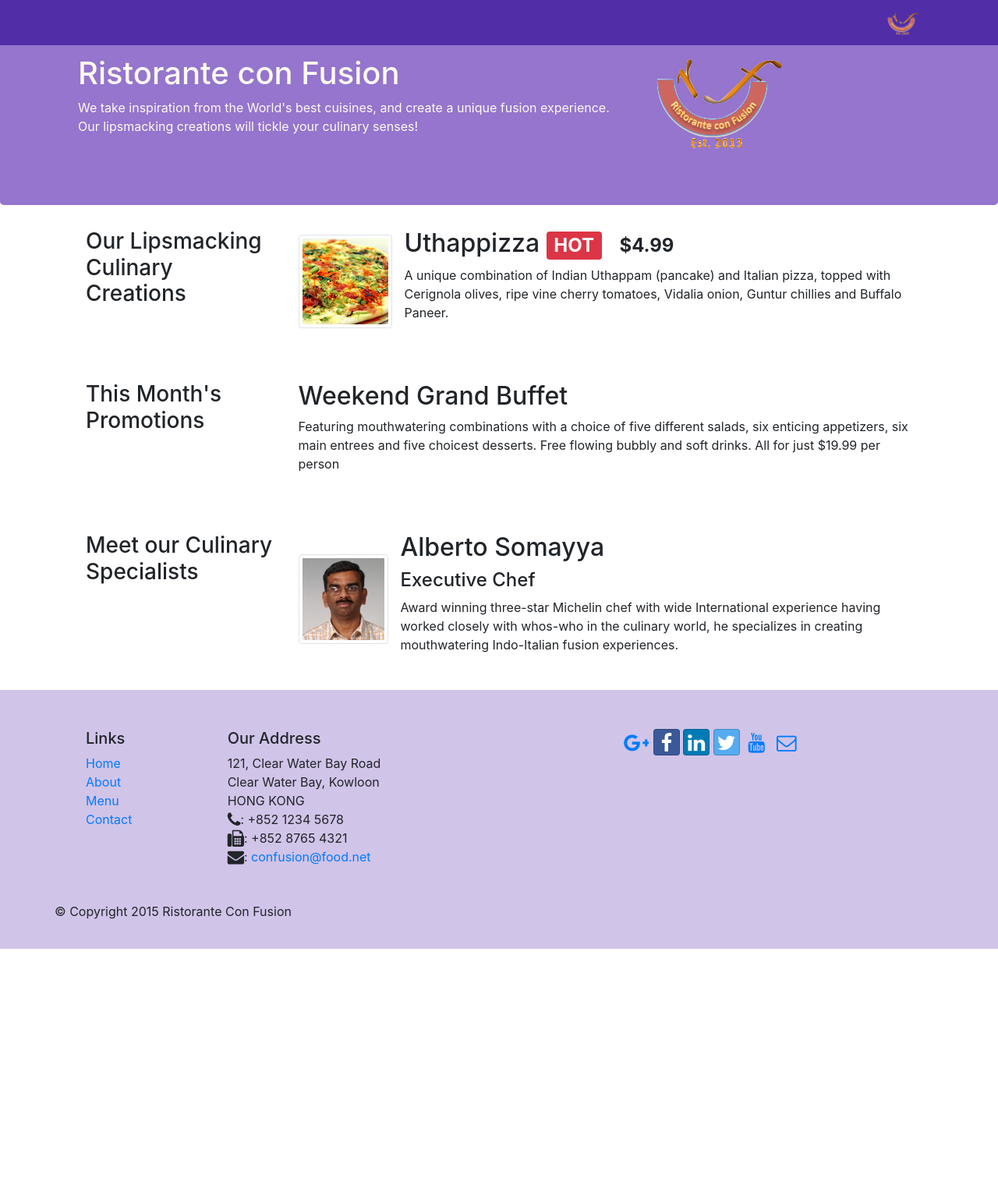
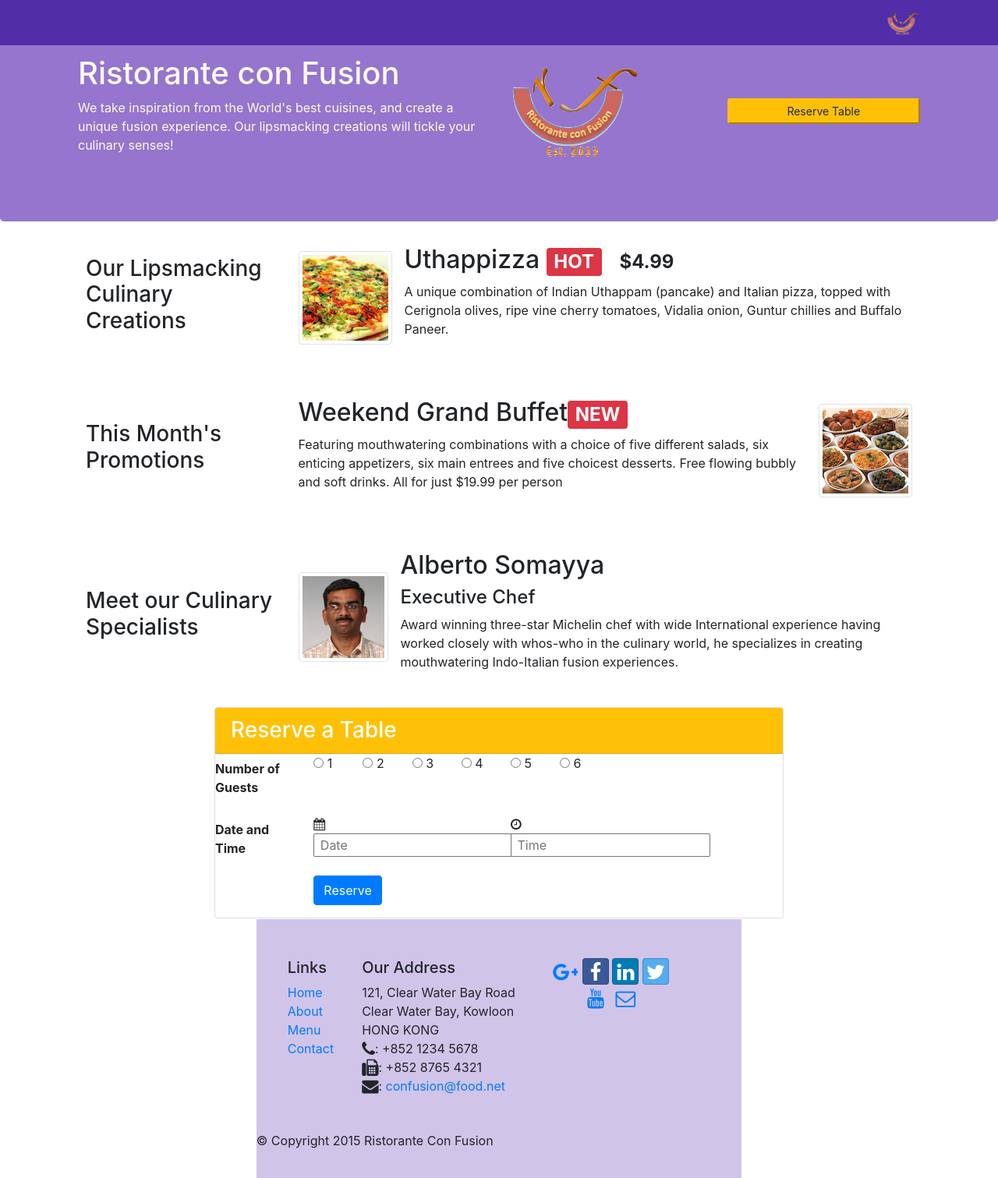
Before and after one commit to indracs7/Bootstrap-Coursera, a website: page index.html in a window 1280 px wide. Shown: the whole page at 78% size. Before the commit the page ends 1217 px from the top, so only its background shows below. Drawn offline with nearby package versions, Linux system fonts and the light colour scheme; files whose address does not match are found by name.

Commit message:
Assignment 2 incomplete

```diff
--- a/index.html
+++ b/index.html
@@ -39,23 +39,26 @@
 
     <header class="jumbotron">
         <div class="container">
-            <div class="row row-header">
-                <div class="col-12 col-sm-8">
-                    <h1>Ristorante con Fusion</h1>
-                    <p>We take inspiration from the World's best cuisines, and create a unique fusion experience. Our lipsmacking creations will tickle your culinary senses!</p>
+            <div class="row row-header align-middle">
+                <div class="col-12 col-sm-6">
+                    <h1 class=" align-self-center" >Ristorante con Fusion</h1>
+                    <p class=" align-self-center">We take inspiration from the World's best cuisines, and create a unique fusion experience. Our lipsmacking creations will tickle your culinary senses!</p>
                 </div>
 
-                  <div class="col col-sm align-self-center">
+                  <div class="col-12 col-sm-3 align-self-center">
                   <img src="img/logo.png" class="img-fluid">
 
+                </div>
+                <div class="col-12 col-sm-3 align-self-center">
+                  <button type="button" class="btn-sm btn-warning btn-block"><a id="inputform">Reserve Table</a></button>
                 </div>
             </div>
         </div>
     </header>
 
     <div class="container">
-        <div class="row row-content">
-            <div class="col-sm-4 col-md-3">
+        <div class="row row-content align-items-center">
+            <div class="col-sm-4 col-md-3 flex-last">
                 <h3>Our Lipsmacking Culinary Creations</h3>
             </div>
             <div class="col-sm col-md flex-first">
@@ -77,19 +80,26 @@
         </div>
 
 
-        <div class="row row-content">
+        <div class="row row-content align-items-center">
             <div class="col-sm-4 col-md-3">
 
                 <h3>This Month's Promotions</h3>
             </div>
-            <div class="col-sm col-md flex-first">
-                <h2>Weekend Grand Buffet</h2>
-                <p>Featuring mouthwatering combinations with a choice of five different salads, six enticing appetizers, six main entrees and five choicest desserts. Free flowing bubbly and soft drinks. All for just $19.99 per person </p>
+            <div class="col-sm col-md">
+              <div class="media  d-flex flex-row-reverse">
+                  <img class="d-flex ml-3 img-thumbnail align-self-center"
+                       src="img/buffet.png" alt="Uthappizza">
+                  <div class="media-body">
+                <h2 class="mt-0">Weekend Grand Buffet<span class="badge badge-danger"> NEW</span></h2>
+
+                <p class="hidden-xs-down" >Featuring mouthwatering combinations with a choice of five different salads, six enticing appetizers, six main entrees and five choicest desserts. Free flowing bubbly and soft drinks. All for just $19.99 per person </p>
+                  </div>
+                    </div>
             </div>
         </div>
 
-        <div class="row row-content">
-            <div class="col-sm-4 col-md-3">
+        <div class="row row-content align-items-center">
+            <div class="col-sm-4 col-md-3  flex-last">
                 <h3>Meet our Culinary Specialists</h3>
             </div>
             <div class="col-sm col-md flex-first">
@@ -108,6 +118,69 @@
               </div>
             </div>
         </div>
+        <div class="row">
+        <div class="col-sm-2">
+        </div>
+        <div class="col-12 col-sm-8">
+          <div class="card">
+              <h3 class="card-header bg-warning text-white">Reserve a Table</h3>
+                <div class="card-block">
+
+
+                  <form id="inputform">
+                    <div class="form-group row">
+<dt for="numberofguests" class="col-12 col-md-2 col-form-label">Number of Guests</dt>
+                    <div class="radio col-2 col-md-1">
+  <label><input type="radio" name="optradio"> 1</label>
+</div>
+<div class="radio col-2 col-md-1">
+<label><input type="radio" name="optradio"> 2</label>
+</div>
+<div class="radio col-2 col-md-1">
+<label><input type="radio" name="optradio"> 3</label>
+</div>
+<div class="radio col-2 col-md-1">
+<label><input type="radio" name="optradio"> 4</label>
+</div>
+<div class="radio col-2 col-md-1">
+<label><input type="radio" name="optradio"> 5</label>
+</div>
+<div class="radio col-2 col-md-1">
+<label><input type="radio" name="optradio"> 6</label>
+</div>
+</div>
+<div class="form-group row">
+  <dt for="dateandtime" class="col-12 col-md-2 col-form-label">Date and Time</dt>
+  <div class="col-12 col-sm-4">
+      <div class="input-group">
+          <div class="input-group-addon"><i class="fa fa-calendar" aria-hidden="true"></i></div>
+
+              <input placeholder=" Date" class="textbox-n" type="text" onfocus="(this.type='date')" onblur="(this.type='text')" id="date">
+
+      </div>
+  </div>
+  <div class="col-12 col-sm-4">
+    <div class="input-group">
+        <div class="input-group-addon"><i class="fa fa-clock-o " aria-hidden="true"></i></div>
+              <input placeholder=" Time" class="textbox-n" type="text" onfocus="(this.type='time')" onblur="(this.type='text')" id="time">
+
+    </div>
+  </div>
+
+
+</div>
+<div class="form-group row">
+    <div class="offset-md-2 col-md-10">
+        <button type="submit" class="btn btn-primary">Reserve</button>
+    </div>
+</div>
+                  </form>
+
+        </div>
+        </div>
+        <div class="col-sm">
+        </div>
+
     </div>
 
     <footer class="footer">
```
